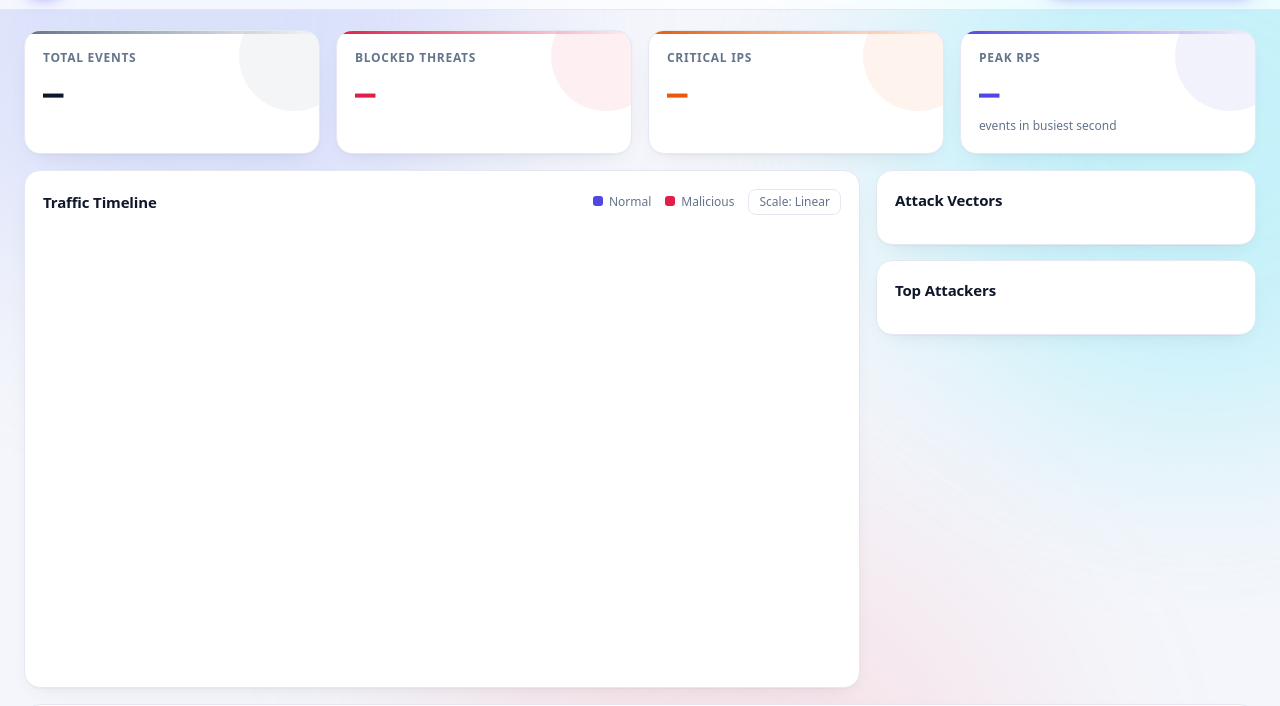
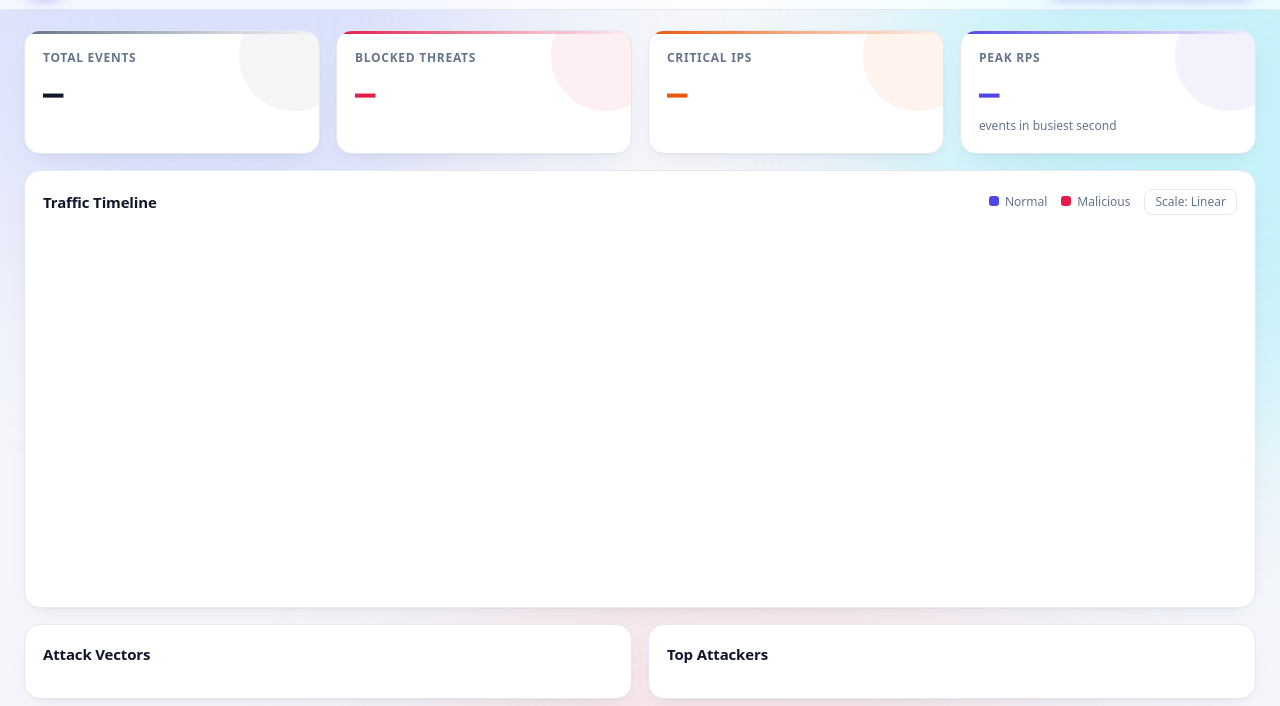
Before and after one commit to SujitSaiY2007/ShadowNet, a plain HTML site: page web/index.html in a window 1280 px wide. Shown: the part 60-766 px from the top of the page. Drawn offline with Linux system fonts and the light colour scheme; no server answers.

Commit message:
Lay out chart full-width with side panels in a row beneath
Co-Authored-By: Claude Fable 5.2 <noreply@anthropic.com>
Claude-Session: https://claude.ai/code/session_01LyWTytdSxsQKeWBKFmaWbS

```diff
--- a/web/styles.css
+++ b/web/styles.css
@@ -83,9 +83,9 @@ button, select, input { font: inherit; color: inherit; }
 /* ---------- Layout ---------- */
 main { max-width: 1440px; margin: 0 auto; padding: 20px 24px; display: grid; gap: 16px; }
 .kpis { display: grid; grid-template-columns: repeat(auto-fit, minmax(200px, 1fr)); gap: 16px; }
-.grid { display: grid; grid-template-columns: minmax(0, 2.2fr) minmax(260px, 1fr); gap: 16px; }
-.side { display: grid; gap: 16px; align-content: start; }
-@media (max-width: 960px) { .grid { grid-template-columns: 1fr; } main { padding: 16px; } }
+.grid { display: grid; gap: 16px; }
+.side { display: grid; grid-template-columns: repeat(auto-fit, minmax(300px, 1fr)); gap: 16px; }
+@media (max-width: 960px) { main { padding: 16px; } }
 
 .panel, .kpi {
   background: var(--panel); border: 1px solid var(--line); border-radius: 16px; padding: 18px;
@@ -116,8 +116,7 @@ main { max-width: 1440px; margin: 0 auto; padding: 20px 24px; display: grid; gap
 .sw { display: inline-block; width: 10px; height: 10px; border-radius: 3px; margin-right: 6px; }
 .sw.normal { background: var(--accent); }
 .sw.malicious { background: var(--danger); }
-.chart-panel { display: flex; flex-direction: column; align-self: start; position: sticky; top: 84px; }
-.chart-wrap { position: relative; height: 440px; }
+.chart-wrap { position: relative; height: 360px; }
 #chart { position: absolute; inset: 0; width: 100%; height: 100%; display: block; cursor: crosshair; }
 .tooltip {
   position: absolute; pointer-events: none; z-index: 2; white-space: pre;
```
